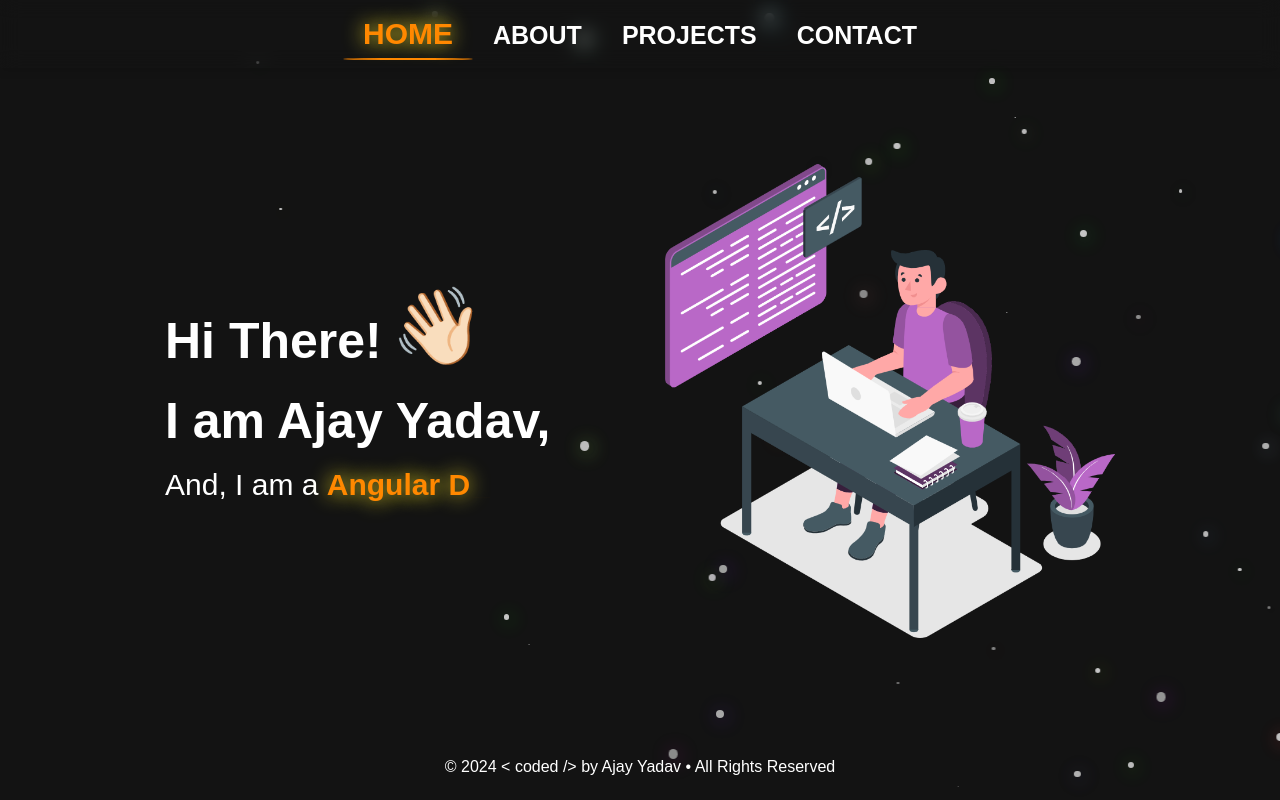
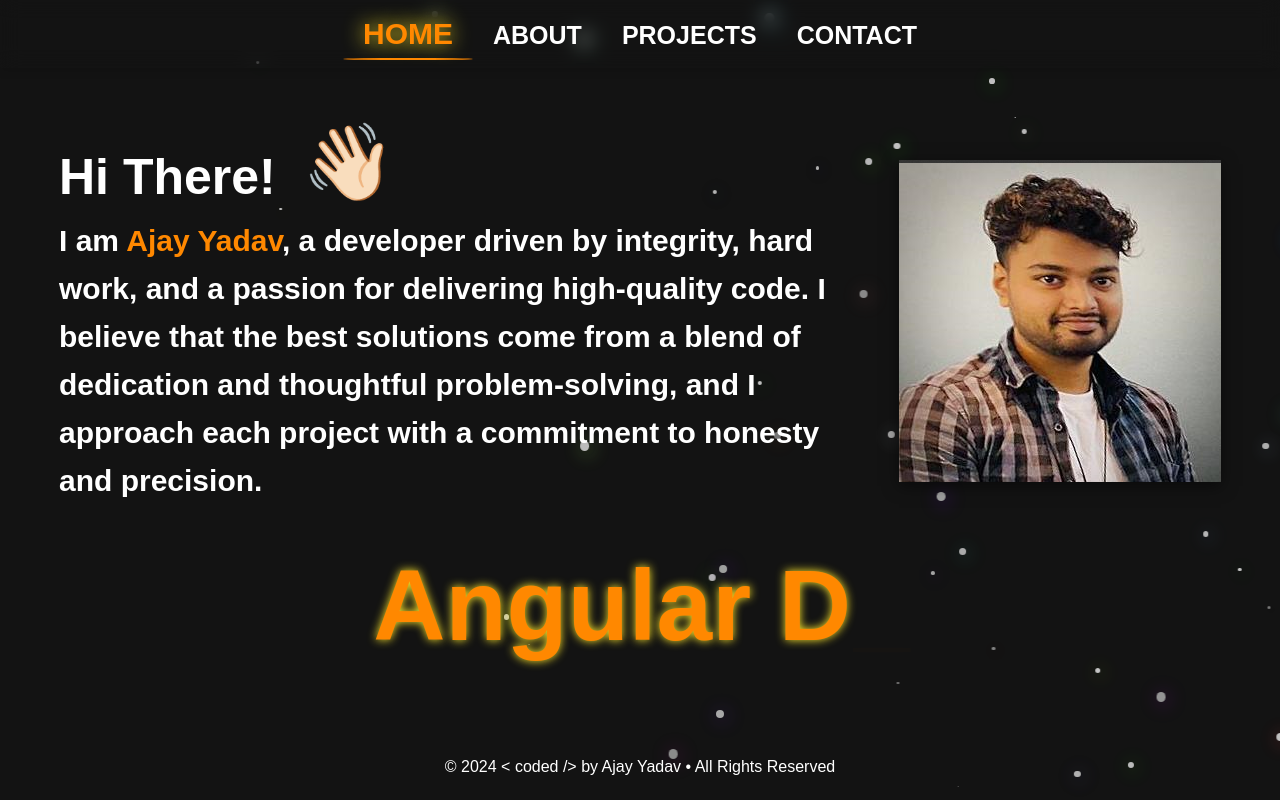
Before and after one commit to yajay0411/Portfolio, a React (Vite) app: page / in a window 1280 px wide. Built offline with nearby package versions, Linux system fonts and the light colour scheme; no server answers.

Commit message:
Feature::Updated home section

```diff
--- a/src/components/pages/Home/Home.module.css
+++ b/src/components/pages/Home/Home.module.css
@@ -11,13 +11,24 @@
   justify-content: center;
   align-items: flex-start;
   color: #fff;
+  padding: 20px;
 }
 
 .helloSection {
   font-size: 50px;
   font-weight: bold;
   text-align: left;
-  width: 500px;
+}
+
+.helloSubSection {
+  font-size: 30px;
+  font-weight: bold;
+  text-align: left;
+  width: 800px;
+}
+
+.nameColor {
+  color: #ff8800;
 }
 
 .helloSectionOne {
@@ -27,34 +38,34 @@
 .hieHand {
   position: absolute;
   top: -35px;
-  right: 180px;
+  right: -120px;
   font-size: 75px;
   display: inline-block;
   animation: waveHand 2s ease-in-out infinite;
 }
 
 .roleLine {
-  width: 500px;
-  font-size: 30px;
-  height: 40px; /* To maintain space for the typewriter effect */
+  text-align: center;
 }
 
 .tagline {
-  font-size: 30px;
+  font-size: 100px;
   color: #ff8800;
   font-weight: bold;
-  text-shadow: 0 0 20px rgb(255, 234, 43);
-  height: 40px; /* To maintain space for the typewriter effect */
+  text-shadow: 0 0 10px rgb(255, 234, 43);
 }
 
 .mainTwo {
   display: flex;
   justify-content: center;
   align-items: center;
+  padding: 20px;
 }
 
 .image {
   max-width: 450px;
+  box-shadow: 0px 4px 15px rgba(0, 0, 0, 0.5);
+  transition: all 5000 ease-in-out;
 }
 
 /* Animation for shooting stars tailMove */
--- a/src/components/pages/Home/index.tsx
+++ b/src/components/pages/Home/index.tsx
@@ -1,13 +1,57 @@
-import React from "react";
+import React, { useEffect, useRef } from "react";
 import { Typewriter } from "react-simple-typewriter";
 import css from "./Home.module.css"; // Assume custom styles are in this file
-import downloadImage from "../../../assets/download.png";
+import Ajay from "../../../assets/Ajay.png";
 import { setTitle } from "../../../shared/utils/SetTitle";
 
 const Home: React.FC = () => {
   setTitle("Home");
+
+  // Create a ref for the image element
+  const imageRef = useRef<HTMLImageElement | null>(null);
+
+  // Add 3D hover effect on image
+  useEffect(() => {
+    const image = imageRef.current;
+
+    if (image) {
+      const handleMouseMove = (e: MouseEvent) => {
+        const imageContainer = image.getBoundingClientRect();
+
+        // Get the position of the cursor relative to the image
+        const xAxis =
+          ((e.clientX - imageContainer.left) / imageContainer.width) * 100;
+        const yAxis =
+          ((e.clientY - imageContainer.top) / imageContainer.height) * 100;
+
+        // Calculate the rotation angles based on cursor position
+        const rotateX = (yAxis - 10) / 5; // Inverse the Y axis
+        const rotateY = (xAxis - 10) / 5; // Normal for X axis
+
+        // Apply the transformation with rotation based on the cursor
+        image.style.transform = `rotateX(${rotateX}deg) rotateY(${rotateY}deg)`;
+      };
+
+      const handleMouseLeave = () => {
+        // Reset the image's transformation when the cursor leaves
+        image.style.transform = "rotateX(0deg) rotateY(0deg)";
+      };
+
+      // Add event listeners
+      image.addEventListener("mousemove", handleMouseMove);
+      image.addEventListener("mouseleave", handleMouseLeave);
+
+      // Clean up event listeners on component unmount
+      return () => {
+        image.removeEventListener("mousemove", handleMouseMove);
+        image.removeEventListener("mouseleave", handleMouseLeave);
+      };
+    }
+  }, []); // Empty dependency array ensures this runs only once when component mounts
+
   return (
     <>
+      <div className="pageWrapper">
         <div className={css.heroSection}>
           <div className={css.mainOne}>
             {/* Name */}
@@ -16,16 +60,27 @@ const Home: React.FC = () => {
             </div>
 
             {/* Typewriter Effect for Dynamic Tagline */}
-          <div className={css.helloSection}>{`I am Ajay Yadav,`}</div>
+            <div className={css.helloSubSection}>
+              {`I am `}
+              <span className={css.nameColor}>Ajay Yadav</span>
+              {`, a developer driven by integrity, hard work, and a passion for delivering high-quality code. I believe that the best solutions come from a blend of dedication and thoughtful problem-solving, and I approach each project with a commitment to honesty and precision.`}
+            </div>
+          </div>
+
+          <div className={css.mainTwo}>
+            {/* Reference the image using the ref */}
+            <img
+              className={css.image}
+              src={Ajay}
+              alt="Ajay's Image"
+              ref={imageRef}
+            />
+          </div>
+        </div>
         <div className={css.roleLine}>
-            {`And, I am a `}
           <span className={css.tagline}>
             <Typewriter
-                words={[
-                  "React Developer",
-                  "Angular Developer",
-                  "Node Developer",
-                ]}
+              words={["React Developer", "Angular Developer", "Node Developer"]}
               loop={true}
               cursor
               cursorStyle="_"
@@ -36,10 +91,6 @@ const Home: React.FC = () => {
           </span>
         </div>
       </div>
-        <div className={css.mainTwo}>
-          <img className={css.image} src={downloadImage} alt="Ajay's Image" />
-        </div>
-      </div>
     </>
   );
 };
--- a/src/index.css
+++ b/src/index.css
@@ -40,3 +40,7 @@ h1 {
   font-weight: 900;
   color: #ff8800;
 }
+
+.pageWrapper {
+  padding: 10px;
+}
```
Also changed, not shown: src/assets/Ajay.png (added). Lines whose indentation alone changed are shown as unchanged.
